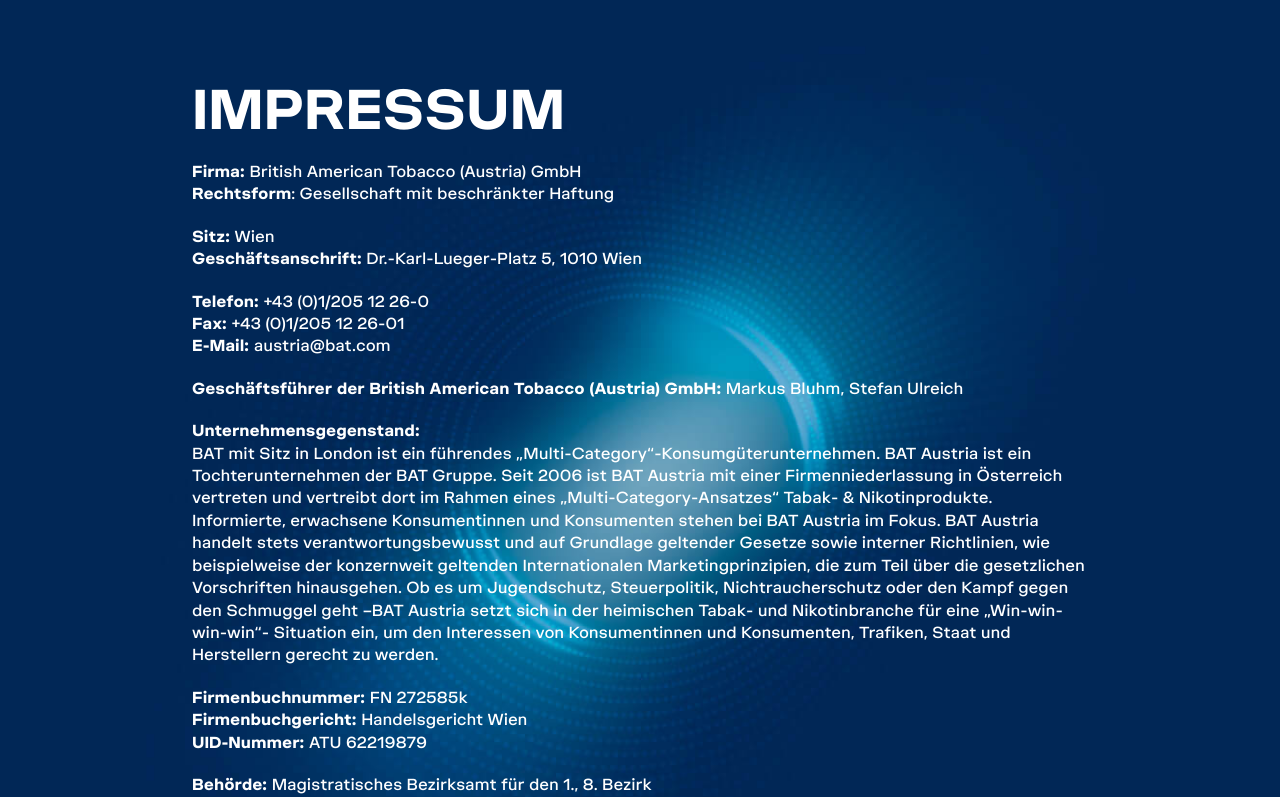
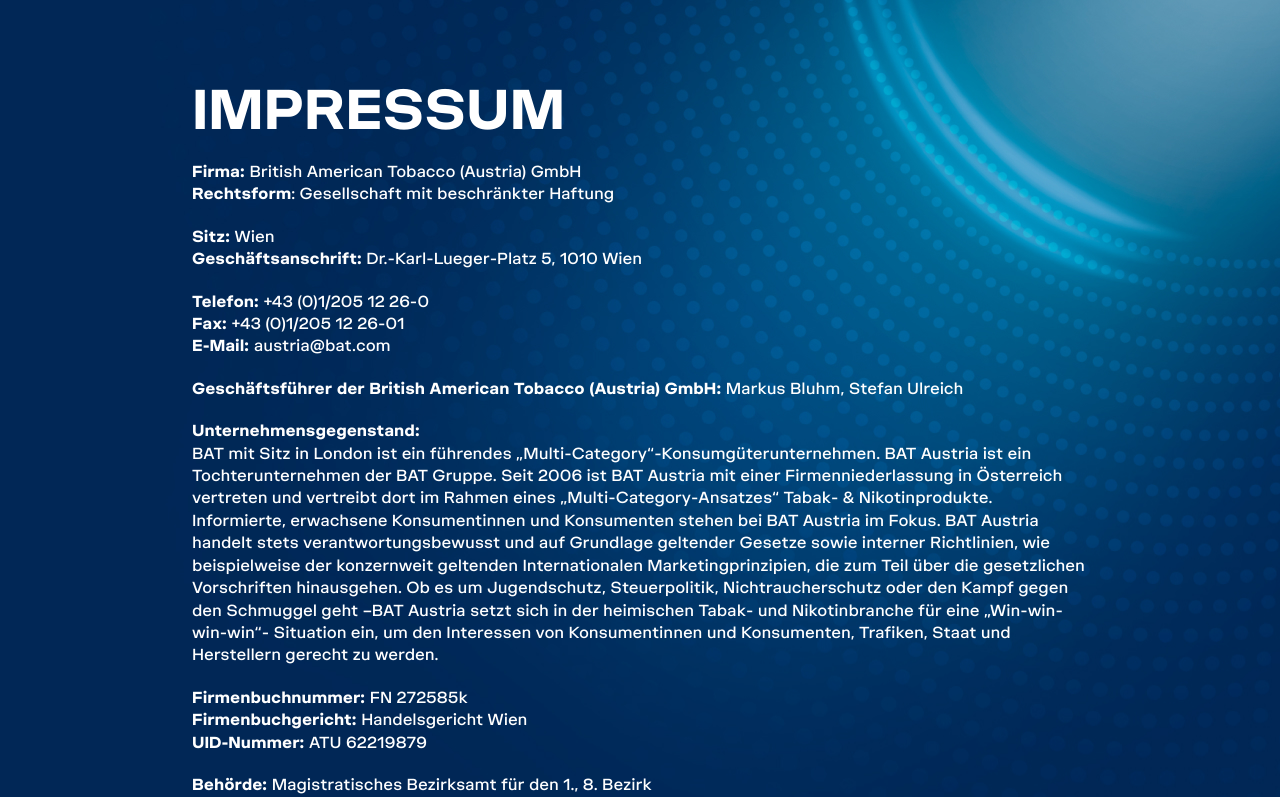
Before and after one commit to mcmiro/luckystrike-bbdo, a Next.js app: page /impressum in a window 1280 px wide. Shown: the top 797 px of the page. Built offline with nearby package versions, Linux system fonts and the light colour scheme.

Commit message:
update: background and subline changed

```diff
--- a/app/page.tsx
+++ b/app/page.tsx
@@ -49,7 +49,7 @@
             align="center"
             className="text-white pt-[20px]"
           >
-            Tausche kalte Wintertage gegen Entspannung an sonnigen Stränden und
+            Tausche eintönigen Alltag gegen Entspannung an sonnigen Stränden und
             Schwimmen im türkis-blauen Wasser des Indischen Ozeans. Entdecke
             dabei die vielfältige Natur der Malediven und lass dich in ihren
             Bann ziehen.
--- a/app/styles/template.css
+++ b/app/styles/template.css
@@ -6,8 +6,7 @@
 .bg-spin,
 header {
   background-image: url('/assets/images/header-bg.jpg');
-  background-size: cover;
   background-repeat: no-repeat;
-  background-position: center;
+  background-position: top right;
   background-color: #0c2753;
 }
```
Also changed, not shown: public/assets/images/header-bg-2.jpg (added), public/assets/images/header-bg.jpg.
